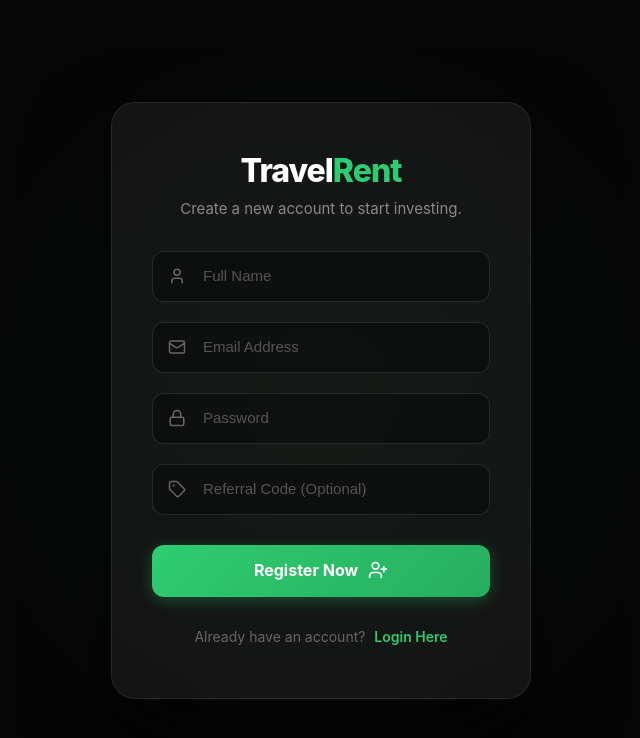
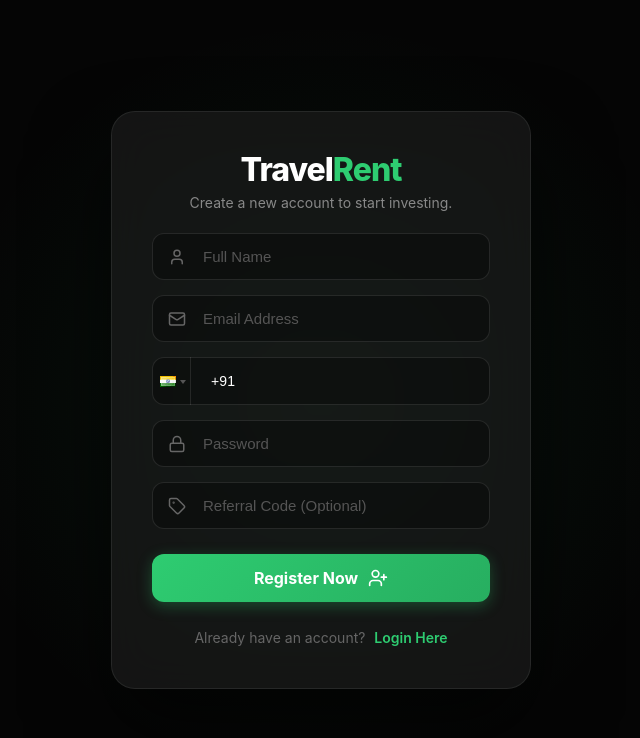
Before and after one commit to ankit6370232757/Travel-rent, a React (Vite) app in the folder frontend/client/: page /register in a window 1280 px wide. Shown: the top 738 px of the page, without its empty margins (319-959 px from the left). Built offline with nearby package versions, Linux system fonts and the light colour scheme; no server answers.

Commit message:
Adding registration

```diff
--- a/frontend/client/package.json
+++ b/frontend/client/package.json
@@ -18,6 +18,7 @@
         "react-countup": "^6.5.3",
         "react-dom": "^19.2.0",
         "react-hot-toast": "^2.6.0",
+        "react-phone-input-2": "^2.15.1",
         "react-router-dom": "^7.13.0",
         "recharts": "^3.7.0",
         "styled-components": "^6.3.8"
--- a/frontend/client/src/auth/Register.jsx
+++ b/frontend/client/src/auth/Register.jsx
@@ -4,91 +4,136 @@ import { Link, useNavigate } from "react-router-dom";
 import { motion } from "framer-motion";
 import { User, Mail, Lock, Tag, UserPlus } from "lucide-react";
 import api from "../api/axios";
-import toast from "react-hot-toast"; // 👈 Import Toast
+import toast from "react-hot-toast";
 
-// --- STYLED COMPONENTS (No Changes) ---
+// 👇 Import Phone Input
+import PhoneInput from "react-phone-input-2";
+import "react-phone-input-2/lib/style.css";
+
+// --- STYLED COMPONENTS ---
 
 const Container = styled.div`
-  position: fixed;
-  top: 0;
-  left: 0;
-  width: 100vw;
-  height: 100vh;
-  display: flex;
-  align-items: center;
-  justify-content: center;
-  background-color: #050505;
-  z-index: 1000;
-  overflow: hidden;
+  position: fixed; top: 0; left: 0; width: 100vw; height: 100vh;
+  display: flex; align-items: center; justify-content: center;
+  background-color: #050505; z-index: 1000; overflow: hidden;
 `;
 
 const BackgroundGlow = styled.div`
-  position: absolute;
-  width: 60vw;
-  height: 60vw;
-  max-width: 800px;
-  max-height: 800px;
+  position: absolute; width: 60vw; height: 60vw; max-width: 800px; max-height: 800px;
   background: radial-gradient(circle, rgba(46, 204, 113, 0.08) 0%, rgba(0,0,0,0) 70%);
-  border-radius: 50%;
-  top: 50%;
-  left: 50%;
-  transform: translate(-50%, -50%);
-  z-index: 0;
-  pointer-events: none;
+  border-radius: 50%; top: 50%; left: 50%; transform: translate(-50%, -50%);
+  z-index: 0; pointer-events: none;
 `;
 
 const GlassCard = styled(motion.div)`
-  background: rgba(30, 30, 30, 0.6);
-  backdrop-filter: blur(20px);
-  -webkit-backdrop-filter: blur(20px);
-  border: 1px solid rgba(255, 255, 255, 0.08);
-  padding: 50px 40px;
-  border-radius: 24px;
-  width: 90%;
-  max-width: 420px;
-  display: flex;
-  flex-direction: column;
-  gap: 20px;
-  box-shadow: 0 40px 80px rgba(0, 0, 0, 0.6);
-  position: relative;
-  z-index: 1;
+  background: rgba(30, 30, 30, 0.6); backdrop-filter: blur(20px); -webkit-backdrop-filter: blur(20px);
+  border: 1px solid rgba(255, 255, 255, 0.08); padding: 40px; border-radius: 24px;
+  width: 90%; max-width: 420px; display: flex; flex-direction: column; gap: 15px;
+  box-shadow: 0 40px 80px rgba(0, 0, 0, 0.6); position: relative; z-index: 1;
 `;
 
-// ... (Rest of components) ...
-const Header = styled.div` text-align: center; margin-bottom: 10px; `;
-const Logo = styled.h1` font-size: 32px; font-weight: 800; margin: 0 0 10px 0; color: #fff; letter-spacing: -1px; span { color: #2ecc71; } `;
-const Subtitle = styled.p` color: #888; font-size: 15px; margin: 0; `;
-const InputGroup = styled.div` position: relative; `;
-const IconWrapper = styled.div` position: absolute; left: 16px; top: 50%; transform: translateY(-50%); color: #666; display: flex; align-items: center; transition: color 0.2s; `;
-const Input = styled.input` width: 100%; background-color: rgba(0, 0, 0, 0.3); border: 1px solid rgba(255, 255, 255, 0.1); border-radius: 12px; padding: 16px 16px 16px 50px; color: #fff; font-size: 15px; outline: none; transition: all 0.2s; box-sizing: border-box; &::placeholder { color: #555; } &:focus { border-color: #2ecc71; background-color: rgba(0, 0, 0, 0.5); box-shadow: 0 0 0 4px rgba(46, 204, 113, 0.1); } &:focus + ${IconWrapper} { color: #2ecc71; } `;
-const Button = styled(motion.button)` background: linear-gradient(135deg, #2ecc71 0%, #27ae60 100%); color: #fff; border: none; border-radius: 12px; padding: 16px; font-weight: 700; font-size: 16px; cursor: pointer; display: flex; align-items: center; justify-content: center; gap: 10px; margin-top: 10px; box-shadow: 0 4px 15px rgba(46, 204, 113, 0.3); transition: box-shadow 0.2s; &:hover { box-shadow: 0 6px 20px rgba(46, 204, 113, 0.4); } &:disabled { opacity: 0.7; cursor: not-allowed; } `;
-const Footer = styled.div` text-align: center; font-size: 14px; color: #666; margin-top: 10px; a { color: #2ecc71; text-decoration: none; font-weight: 600; margin-left: 5px; &:hover { text-decoration: underline; } } `;
+const Header = styled.div` text-align: center; margin-bottom: 5px; `;
+const Logo = styled.h1` font-size: 32px; font-weight: 800; margin: 0 0 5px 0; color: #fff; letter-spacing: -1px; span { color: #2ecc71; } `;
+const Subtitle = styled.p` color: #888; font-size: 14px; margin: 0; `;
+
+const InputGroup = styled.div` position: relative; width: 100%; `;
+const IconWrapper = styled.div`
+  position: absolute; left: 16px; top: 50%; transform: translateY(-50%);
+  color: #666; display: flex; align-items: center; pointer-events: none; z-index: 10;
+`;
+
+const Input = styled.input`
+  width: 100%; background-color: rgba(0, 0, 0, 0.3);
+  border: 1px solid rgba(255, 255, 255, 0.1); border-radius: 12px;
+  padding: 14px 14px 14px 50px; color: #fff; font-size: 15px; outline: none;
+  transition: all 0.2s; box-sizing: border-box;
+  &::placeholder { color: #555; }
+  &:focus { border-color: #2ecc71; background-color: rgba(0, 0, 0, 0.5); }
+`;
+
+/* 🎨 CUSTOM STYLES FOR PHONE INPUT TO MATCH DARK THEME */
+const PhoneWrapper = styled.div`
+  width: 100%;
+
+  .react-tel-input .form-control {
+    width: 100% !important;
+    height: 48px !important;
+    background-color: rgba(0, 0, 0, 0.3) !important;
+    border: 1px solid rgba(255, 255, 255, 0.1) !important;
+    border-radius: 12px !important;
+    color: #fff !important;
+    padding-left: 58px !important; /* Make room for flag */
+  }
+
+  .react-tel-input .flag-dropdown {
+    background-color: transparent !important;
+    border: none !important;
+    border-right: 1px solid rgba(255,255,255,0.1) !important;
+    border-radius: 12px 0 0 12px !important;
+  }
+
+  .react-tel-input .selected-flag:hover,
+  .react-tel-input .selected-flag:focus {
+    background-color: rgba(255,255,255,0.05) !important;
+  }
+
+  /* Dropdown List Styling */
+  .react-tel-input .country-list {
+    background-color: #1a1a1a !important;
+    color: #fff !important;
+    border: 1px solid rgba(255,255,255,0.1) !important;
+  }
+  .react-tel-input .country-list .country:hover {
+    background-color: #333 !important;
+  }
+  .react-tel-input .country-list .country.highlight {
+    background-color: #2ecc71 !important;
+  }
+`;
+
+const Button = styled(motion.button)`
+  background: linear-gradient(135deg, #2ecc71 0%, #27ae60 100%); color: #fff; border: none;
+  border-radius: 12px; padding: 14px; font-weight: 700; font-size: 16px; cursor: pointer;
+  display: flex; align-items: center; justify-content: center; gap: 10px; margin-top: 10px;
+  box-shadow: 0 4px 15px rgba(46, 204, 113, 0.3); transition: box-shadow 0.2s;
+  &:hover { box-shadow: 0 6px 20px rgba(46, 204, 113, 0.4); }
+  &:disabled { opacity: 0.7; cursor: not-allowed; }
+`;
+
+const Footer = styled.div`
+  text-align: center; font-size: 14px; color: #666; margin-top: 10px;
+  a { color: #2ecc71; text-decoration: none; font-weight: 600; margin-left: 5px; &:hover { text-decoration: underline; } }
+`;
 
 export default function Register() {
   const [form, setForm] = useState({ name: "", email: "", password: "", referralCode: "" });
+  const [phone, setPhone] = useState(""); // 👈 Phone State
   const [loading, setLoading] = useState(false);
   const navigate = useNavigate();
 
   const submit = async () => {
-    // ❌ OLD: alert("Please fill in all required fields");
-    // ✅ NEW: Toast Error
-    if(!form.name || !form.email || !form.password) return toast.error("Please fill in all required fields");
+    // 1. Validation
+    if (!form.name || !form.email || !form.password || !phone) {
+      return toast.error("Please fill in all required fields");
+    }
 
     setLoading(true);
-    const loadingToast = toast.loading("Creating your account..."); // Show Loading Spinner
+    const loadingToast = toast.loading("Creating your account...");
 
     try {
-      await api.post("/auth/register", form);
+      // 2. Prepare Data (Include phoneNumber)
+      const payload = {
+        ...form,
+        phoneNumber: phone // 👈 Add phone to payload
+      };
 
-      // ✅ NEW: Success Toast (Replaces Loading)
+      await api.post("/auth/register", payload);
+
       toast.success("Registered successfully! Please login.", { id: loadingToast });
-
       navigate("/login");
     } catch (err) {
-      // ✅ NEW: Error Toast (Replaces Loading)
       const errorMessage = err.response?.data?.message || "Registration failed";
       toast.error(errorMessage, { id: loadingToast });
-
       setLoading(false);
     }
   };
@@ -105,20 +150,60 @@ export default function Register() {
           <Logo>Travel<span>Rent</span></Logo>
           <Subtitle>Create a new account to start investing.</Subtitle>
         </Header>
+
+        {/* Name */}
         <InputGroup>
-          <Input placeholder="Full Name" value={form.name} onChange={e => setForm({ ...form, name: e.target.value })} />
+          <Input
+            placeholder="Full Name"
+            value={form.name}
+            onChange={e => setForm({ ...form, name: e.target.value })}
+          />
           <IconWrapper><User size={18} /></IconWrapper>
         </InputGroup>
+
+        {/* Email */}
         <InputGroup>
-          <Input placeholder="Email Address" type="email" value={form.email} onChange={e => setForm({ ...form, email: e.target.value })} />
+          <Input
+            placeholder="Email Address"
+            type="email"
+            value={form.email}
+            onChange={e => setForm({ ...form, email: e.target.value })}
+          />
           <IconWrapper><Mail size={18} /></IconWrapper>
         </InputGroup>
+
+        {/* 📱 Phone Number Input */}
         <InputGroup>
-          <Input type="password" placeholder="Password" value={form.password} onChange={e => setForm({ ...form, password: e.target.value })} />
+          <PhoneWrapper>
+            <PhoneInput
+              country={'in'} // Default Country (e.g., India)
+              value={phone}
+              onChange={phone => setPhone(phone)}
+              enableSearch={true}
+              placeholder="Mobile Number"
+              buttonStyle={{ backgroundColor: 'transparent', border: 'none' }}
+            />
+          </PhoneWrapper>
+        </InputGroup>
+
+        {/* Password */}
+        <InputGroup>
+          <Input
+            type="password"
+            placeholder="Password"
+            value={form.password}
+            onChange={e => setForm({ ...form, password: e.target.value })}
+          />
           <IconWrapper><Lock size={18} /></IconWrapper>
         </InputGroup>
+
+        {/* Referral */}
         <InputGroup>
-          <Input placeholder="Referral Code (Optional)" value={form.referralCode} onChange={e => setForm({ ...form, referralCode: e.target.value })} />
+          <Input
+            placeholder="Referral Code (Optional)"
+            value={form.referralCode}
+            onChange={e => setForm({ ...form, referralCode: e.target.value })}
+          />
           <IconWrapper><Tag size={18} /></IconWrapper>
         </InputGroup>
 
--- a/frontend/client/src/dashboard/Packages.jsx
+++ b/frontend/client/src/dashboard/Packages.jsx
@@ -218,7 +218,7 @@ export default function Packages() {
                    <div style={{ background: 'rgba(62, 166, 255, 0.1)', border: '1px solid rgba(62, 166, 255, 0.3)', padding: '15px', borderRadius: '12px', marginBottom: '20px', textAlign: 'center' }}>
                      <div style={{ color: '#3ea6ff', fontSize: '13px', fontWeight: 'bold', marginBottom: '10px' }}>⚡ IF YOU JOIN NOW:</div>
                      <div style={{ display: 'flex', justifyContent: 'space-around' }}>
-                       <div><span style={{ fontSize: '11px', color: '#aaa' }}>BATCH</span><br/><strong style={{ fontSize: '16px' }}>#{info.batch}</strong></div>
+                       <div><span style={{ fontSize: '11px', color: '#aaa' }}>SLOT</span><br/><strong style={{ fontSize: '16px' }}>#{info.batch}</strong></div>
                        <div><span style={{ fontSize: '11px', color: '#aaa' }}>SEAT</span><br/><strong style={{ fontSize: '16px' }}>#{info.seat}</strong></div>
                        <div><span style={{ fontSize: '11px', color: '#2ecc71' }}>BONUS</span><br/><strong style={{ fontSize: '16px', color: '#2ecc71' }}>${info.bonus}</strong></div>
                      </div>
```
Also changed, not shown: 1 other file (tests, documents, lock files or other folders).
